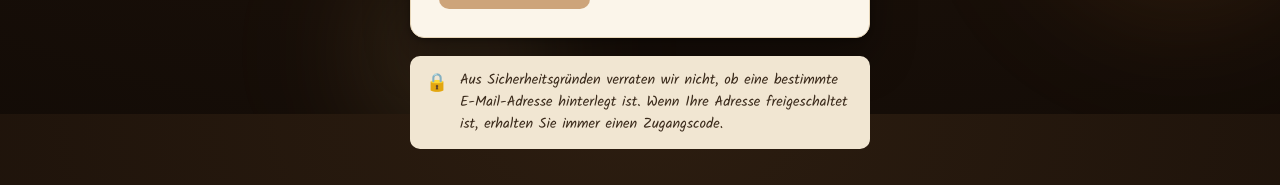
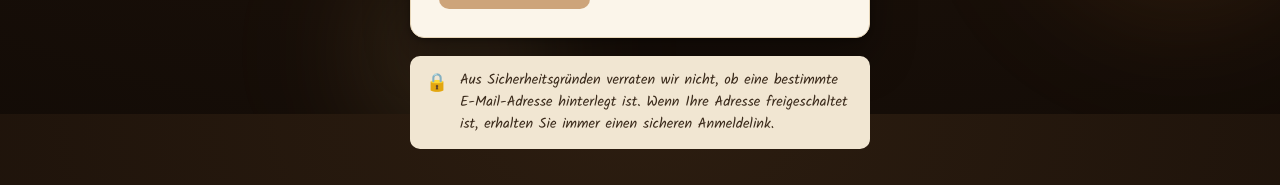
Before and after one commit to vonallmenalain/photographic, a React (Vite) app in the folder frontend/: page /hilfe in a window 1280 px wide. Shown: the part 686-871 px from the top of the page. Built offline with nearby package versions, Linux system fonts and the light colour scheme; no server answers.

Commit message:
Punkt 7: Hilfe-Hinweis dynamisch (Anmeldelink statt Zugangscode bei Firebase)
Co-authored-by: vonallmenalain <vonallmenalain@users.noreply.github.com>

```diff
--- a/frontend/src/pages/parent/Help.tsx
+++ b/frontend/src/pages/parent/Help.tsx
@@ -1,6 +1,7 @@
 import { useState } from 'react';
 import { api, ApiError } from '../../api/client';
 import { Alert, TrustNote } from '../../components/common';
+import { firebaseEnabled } from '../../lib/firebase';
 
 const TYPES = [
   { value: 'wrong_email', label: 'Meine E-Mail-Adresse ist falsch oder veraltet' },
@@ -99,7 +100,8 @@ export default function Help() {
       <div style={{ marginTop: 18 }}>
         <TrustNote>
           Aus Sicherheitsgründen verraten wir nicht, ob eine bestimmte E-Mail-Adresse hinterlegt ist.
-          Wenn Ihre Adresse freigeschaltet ist, erhalten Sie immer einen Zugangscode.
+          Wenn Ihre Adresse freigeschaltet ist, erhalten Sie immer{' '}
+          {firebaseEnabled ? 'einen sicheren Anmeldelink' : 'einen Zugangscode'}.
         </TrustNote>
       </div>
     </div>
```
